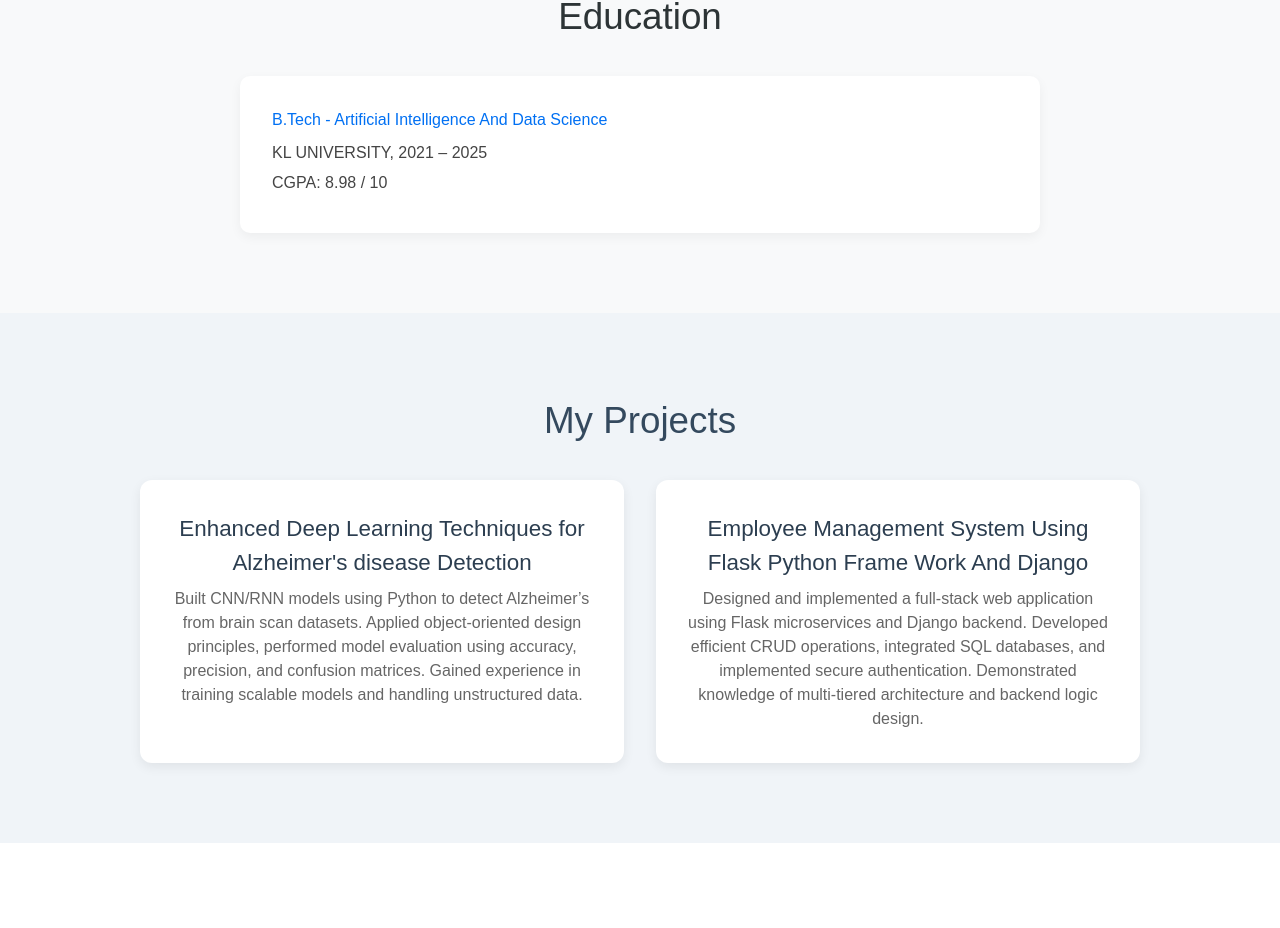
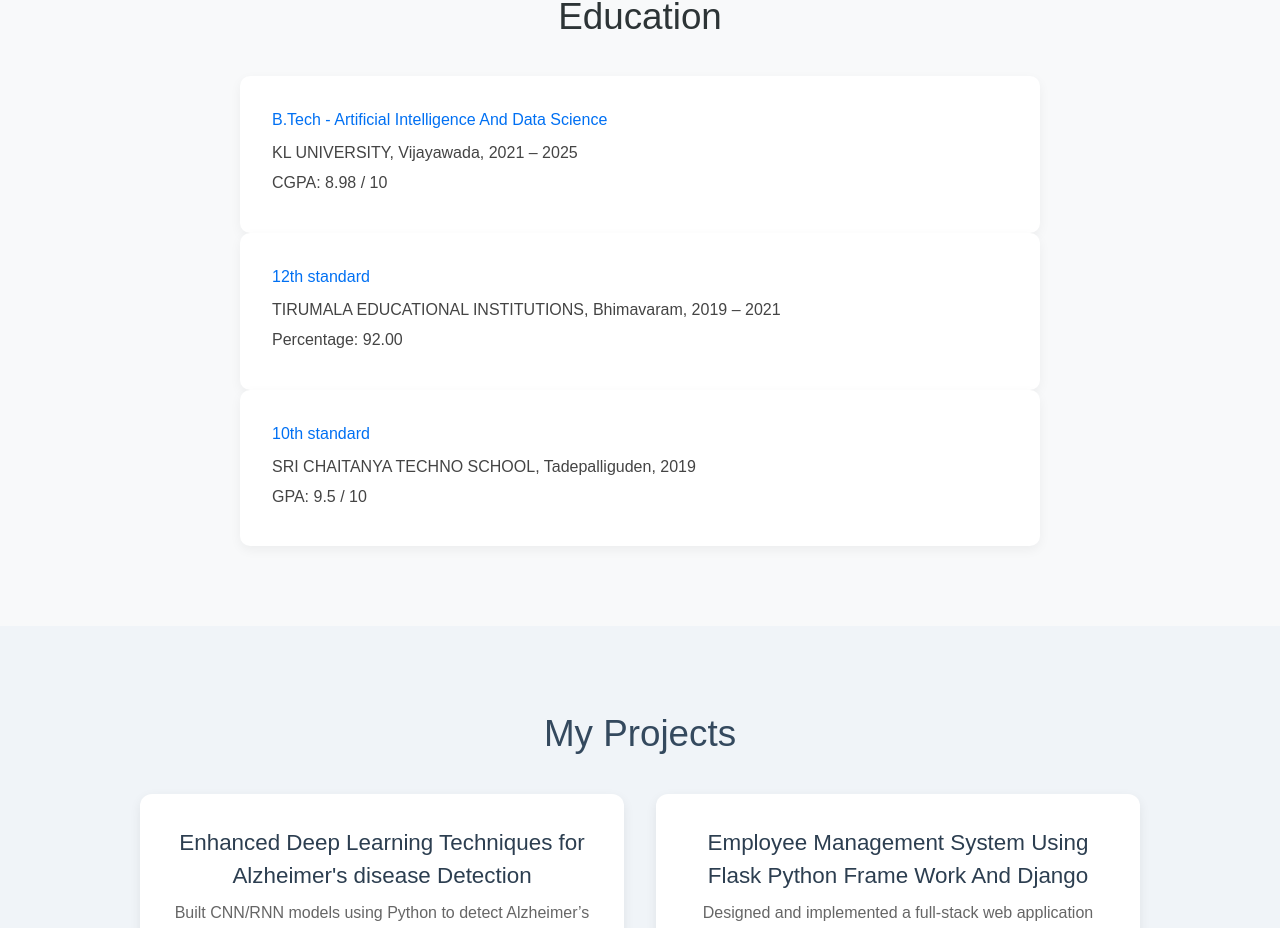
Before and after one commit to Jayanthkanithi/Vinay, a Next.js app: page / in a window 1280 px wide. Shown: the part 1066-1994 px from the top of the page. Built offline with nearby package versions, Linux system fonts and the light colour scheme.

Commit message:
education details update

```diff
--- a/src/app/components/Education/Education.tsx
+++ b/src/app/components/Education/Education.tsx
@@ -6,8 +6,18 @@ const Education = () => {
         <h2>Education</h2>
         <div className="education__item">
           <h3> B.Tech - Artificial Intelligence And Data Science</h3>
-          <p> KL UNIVERSITY, 2021 – 2025</p>
+          <p> KL UNIVERSITY, Vijayawada, 2021 – 2025</p>
           <p>CGPA: 8.98 / 10</p>
+        </div>
+        <div className="education__item">
+          <h3>  12th standard</h3>
+          <p> TIRUMALA EDUCATIONAL INSTITUTIONS, Bhimavaram, 2019 – 2021</p>
+          <p>Percentage: 92.00</p>
+        </div>
+        <div className="education__item">
+          <h3>10th standard</h3>
+          <p>SRI CHAITANYA TECHNO SCHOOL, Tadepalliguden, 2019</p>
+          <p>GPA: 9.5 / 10</p>
         </div>
       </div>
     </section>
```
